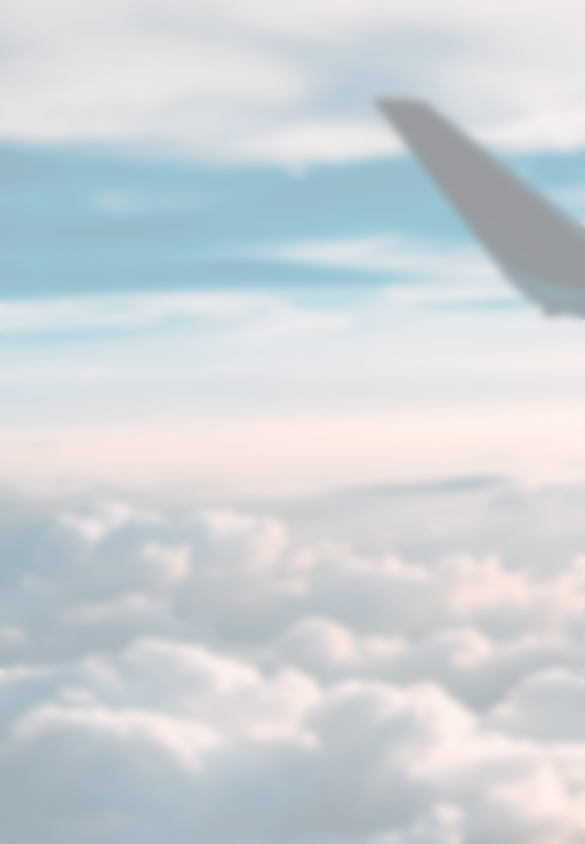
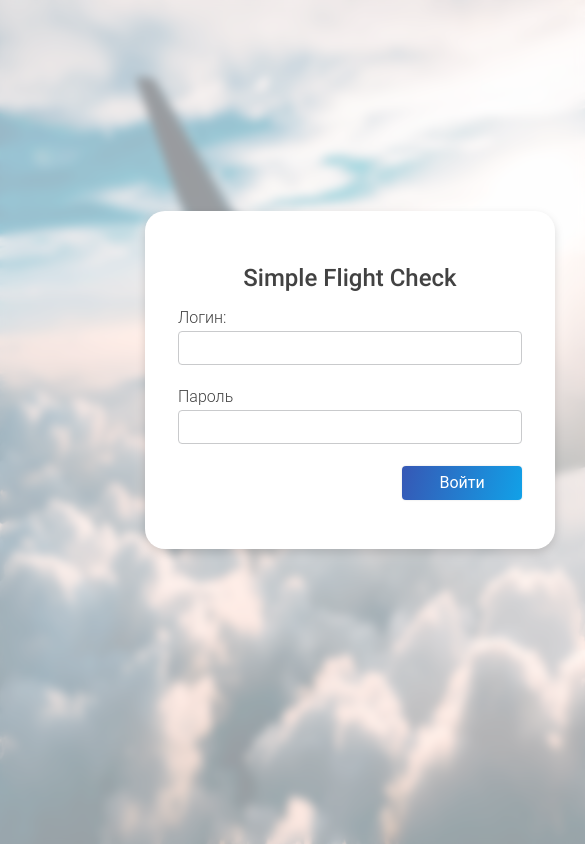
Before and after one commit to amiloriss/flight-app, a React (Create React App) app: page / in a window 390 px wide. Shown: the top 844 px of the page, 585 px wide, since content can reach past the window. Built offline with nearby package versions, Linux system fonts and the light colour scheme; a web font is replaced by a local one.

Commit message:
fix responsive

```diff
--- a/src/styles/style.scss
+++ b/src/styles/style.scss
@@ -7,15 +7,15 @@
 @import './carousel';
 
 * {
-	margin: 0;
-	padding: 0;
-	box-sizing: border-box;
+    margin: 0;
+    padding: 0;
+    box-sizing: border-box;
 }
 
 .app {
-	max-width: 1920px;
-	min-width: 1920px;
-	position: relative;
-	height: 1080px;
-	margin: 0 auto;
+    max-width: 100vw;
+    min-width: 700px;
+    position: relative;
+    height: 100vh;
+    margin: 0 auto;
 }
```
Also changed, not shown: 1 other file (tests, documents, lock files or other folders).
